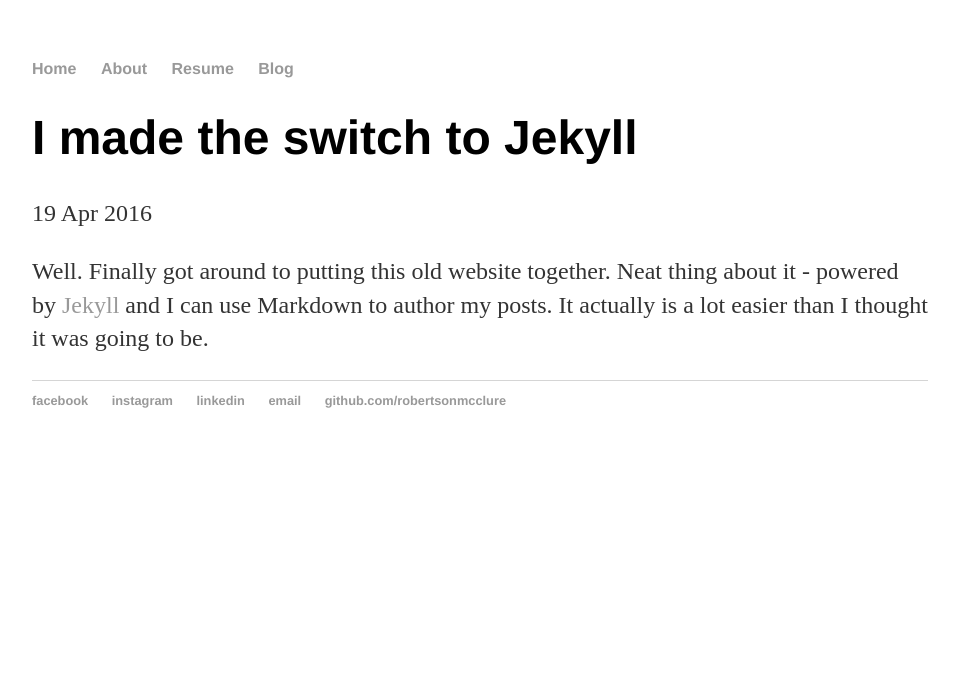
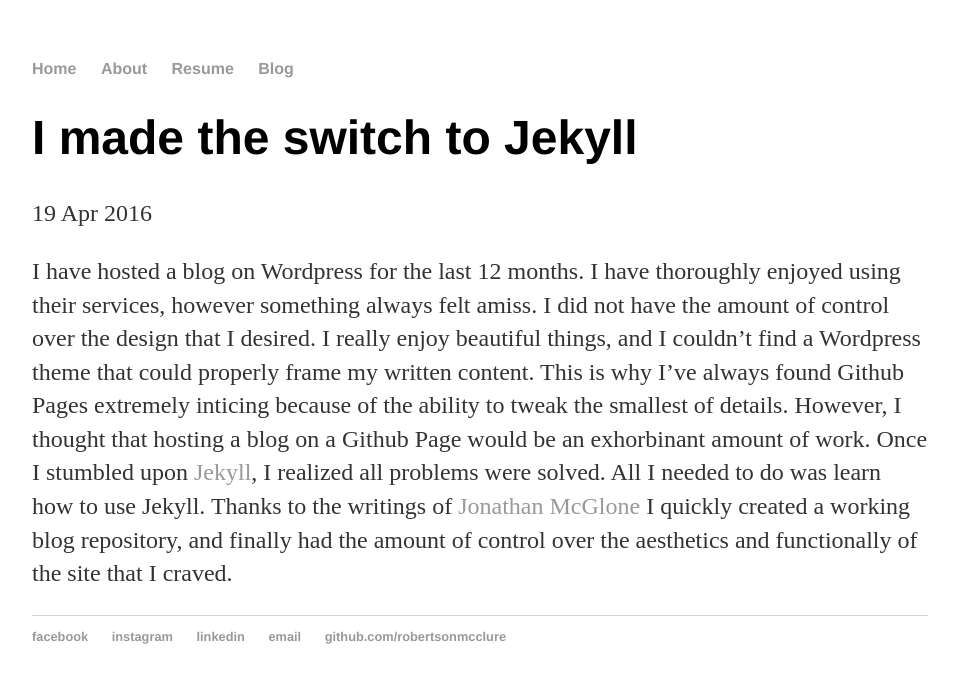
Before and after one commit to robertsonmcclure/robertsonmcclure.github.io, a Jekyll site: the page built from _posts/2016-04-19-I-made-the-switch-to-Jekyll.md, in a window 1280 px wide. Shown: the top 683 px of the page, without its empty margins (160-1119 px from the left). Built offline with Jekyll 4.4.1, drawn with Linux system fonts in a browser that asks for light colours.

Commit message:
commited using script

```diff
--- a/_posts/2016-04-19-I-made-the-switch-to-Jekyll.md
+++ b/_posts/2016-04-19-I-made-the-switch-to-Jekyll.md
@@ -4,4 +4,4 @@
 date: 2016-04-19
 ---
 
-Well. Finally got around to putting this old website together. Neat thing about it - powered by [Jekyll](http://jekyllrb.com) and I can use Markdown to author my posts. It actually is a lot easier than I thought it was going to be.
+I have hosted a blog on Wordpress for the last 12 months. I have thoroughly enjoyed using their services, however something always felt amiss. I did not have the amount of control over the design that I desired. I really enjoy beautiful things, and I couldn't find a Wordpress theme that could properly frame my written content. This is why I've always found Github Pages extremely inticing because of the ability to tweak the smallest of details. However, I thought that hosting a blog on a Github Page would be an exhorbinant amount of work. Once I stumbled upon <a href="https://jekyllrb.com">Jekyll</a>, I realized all problems were solved. All I needed to do was learn how to use Jekyll. Thanks to the writings of <a href="http://jmcglone.com/guides/github-pages/">Jonathan McGlone</a> I quickly created a working blog repository, and finally had the amount of control over the aesthetics and functionally of the site that I craved.
```
